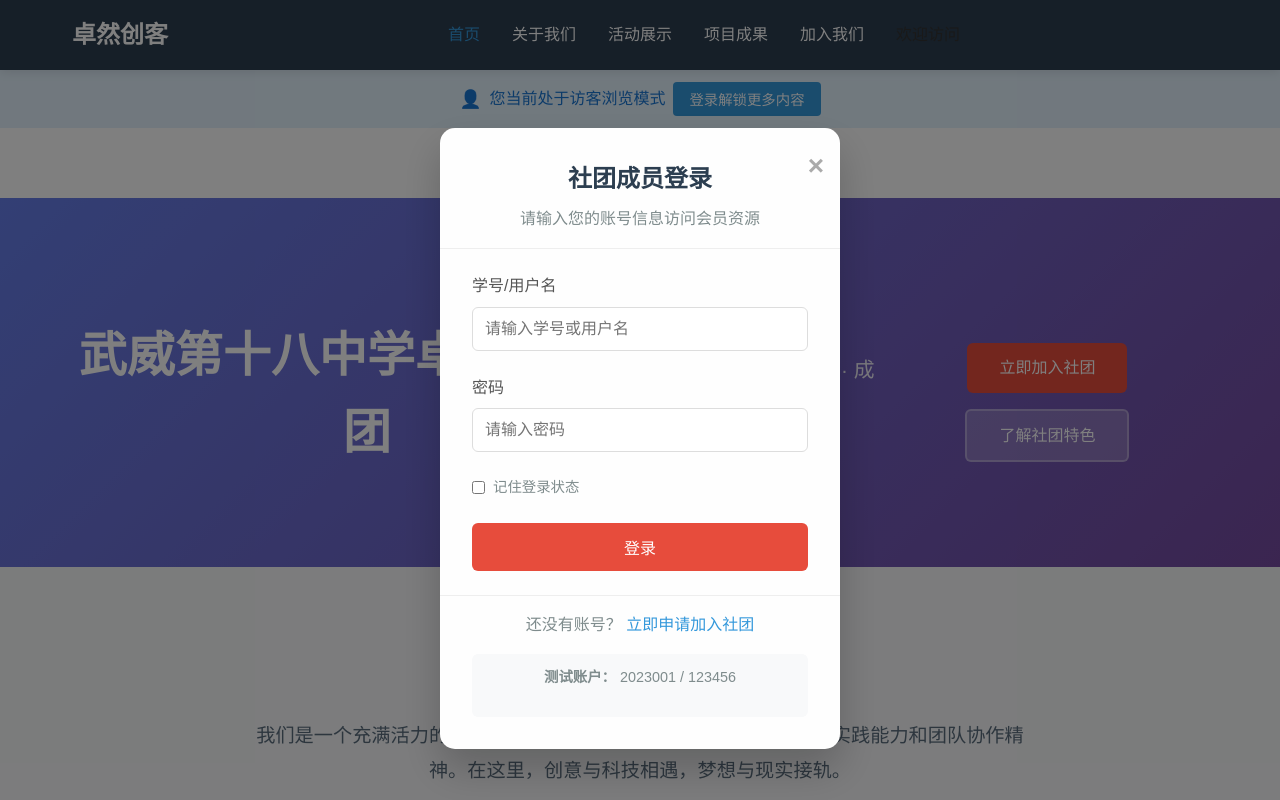
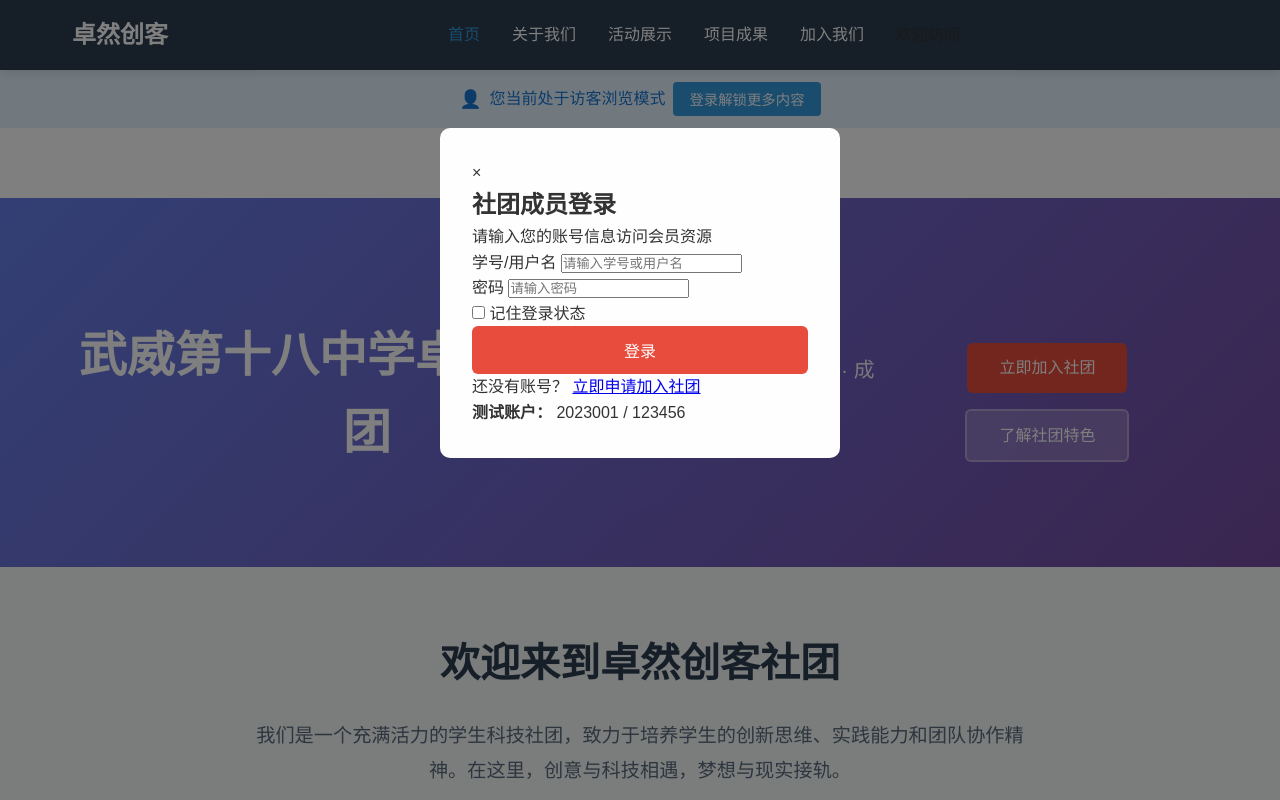
Before and after one commit to 17793528289/zrck, a plain HTML site: page index.html in a window 1280 px wide. Both pictures are taken after a click on the button "登录解锁更多内容". Shown: the top 800 px of the page. Drawn offline with Linux system fonts and the light colour scheme.

Commit message:
Update style.css

```diff
--- a/css/style.css
+++ b/css/style.css
@@ -484,9 +484,9 @@ body {
     text-align: center;
 }
 
-/* 登录模态框样式 */
+/* 确保模态框样式正确 */
 .modal {
-    display: none;
+    display: none; /* 初始隐藏 */
     position: fixed;
     z-index: 2000;
     left: 0;
@@ -499,117 +499,34 @@ body {
 .modal-content {
     background-color: #fefefe;
     margin: 10% auto;
-    padding: 0;
-    border-radius: 15px;
+    padding: 2rem;
+    border-radius: 10px;
     width: 90%;
     max-width: 400px;
     position: relative;
-    box-shadow: 0 20px 40px rgba(0,0,0,0.2);
 }
 
-.close {
-    color: #aaa;
-    float: right;
-    font-size: 28px;
-    font-weight: bold;
+/* 确保按钮样式 */
+.login-btn, .guest-btn {
     cursor: pointer;
-    position: absolute;
-    right: 1rem;
-    top: 1rem;
-    z-index: 1;
 }
 
-.close:hover {
-    color: #000;
+/* 用户菜单悬停效果 */
+.user-menu:hover .user-dropdown {
+    display: block;
 }
 
-.modal-header {
-    padding: 2rem 2rem 1rem;
-    text-align: center;
-    border-bottom: 1px solid #eee;
+.user-dropdown {
+    display: none;
+    position: absolute;
+    top: 100%;
+    right: 0;
+    background: white;
+    border-radius: 5px;
+    box-shadow: 0 2px 10px rgba(0,0,0,0.1);
+    min-width: 120px;
+    z-index: 1000;
 }
-
-.modal-header h2 {
-    color: #2c3e50;
-    margin-bottom: 0.5rem;
-}
-
-.modal-header p {
-    color: #7f8c8d;
-}
-
-.login-form {
-    padding: 1.5rem 2rem;
-}
-
-.form-group {
-    margin-bottom: 1.5rem;
-}
-
-.form-group label {
-    display: block;
-    margin-bottom: 0.5rem;
-    color: #555;
-    font-weight: 500;
-}
-
-.form-group input {
-    width: 100%;
-    padding: 0.75rem;
-    border: 1px solid #ddd;
-    border-radius: 6px;
-    font-size: 1rem;
-    transition: all 0.3s;
-}
-
-.form-group input:focus {
-    outline: none;
-    border-color: #3498db;
-    box-shadow: 0 0 0 3px rgba(52, 152, 219, 0.1);
-}
-
-.form-options {
-    margin-bottom: 1.5rem;
-}
-
-.remember-me {
-    display: flex;
-    align-items: center;
-    color: #7f8c8d;
-    font-size: 0.9rem;
-}
-
-.remember-me input {
-    margin-right: 0.5rem;
-}
-
-.modal-footer {
-    padding: 1rem 2rem 2rem;
-    text-align: center;
-    border-top: 1px solid #eee;
-}
-
-.modal-footer p {
-    color: #7f8c8d;
-    margin-bottom: 1rem;
-}
-
-.modal-footer a {
-    color: #3498db;
-    text-decoration: none;
-}
-
-.modal-footer a:hover {
-    text-decoration: underline;
-}
-
-.test-accounts {
-    background: #f8f9fa;
-    padding: 0.75rem;
-    border-radius: 6px;
-    font-size: 0.9rem;
-}
-
 /* 消息提示 */
 .message {
     padding: 0.75rem;
```
